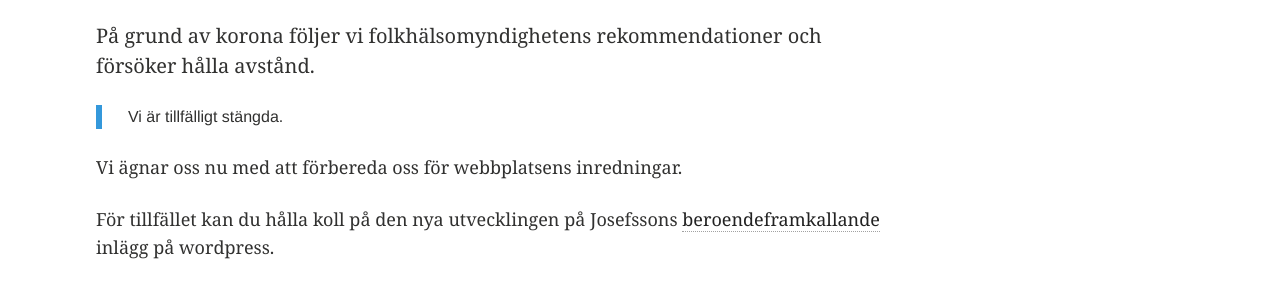
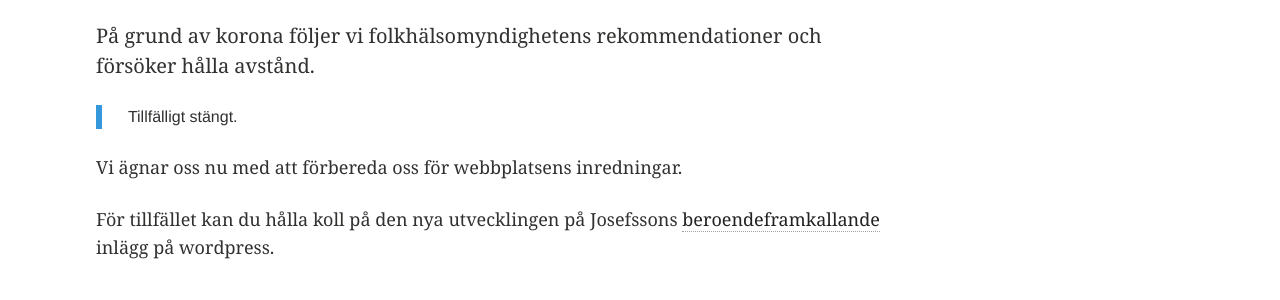
Before and after one commit to MukamaTwo/MukamaTwo.github.io, a Jekyll site: the page built from _posts/2020-12-04-11.md, in a window 1280 px wide. Shown: the part 859-1159 px from the top of the page. Built offline with Jekyll 4.4.1, drawn with Linux system fonts in a browser that asks for light colours; comment, search, counter and statistics services are not loaded.

Commit message:
Minor update

```diff
--- a/_posts/2020-12-04-11.md
+++ b/_posts/2020-12-04-11.md
@@ -13,7 +13,7 @@ image:
 
 På grund av korona följer vi folkhälsomyndighetens rekommendationer och försöker hålla avstånd.
 
-> Vi är tillfälligt stängda.
+> Tillfälligt stängt.
 
 Vi ägnar oss nu med att förbereda oss för webbplatsens inredningar.
 
```
